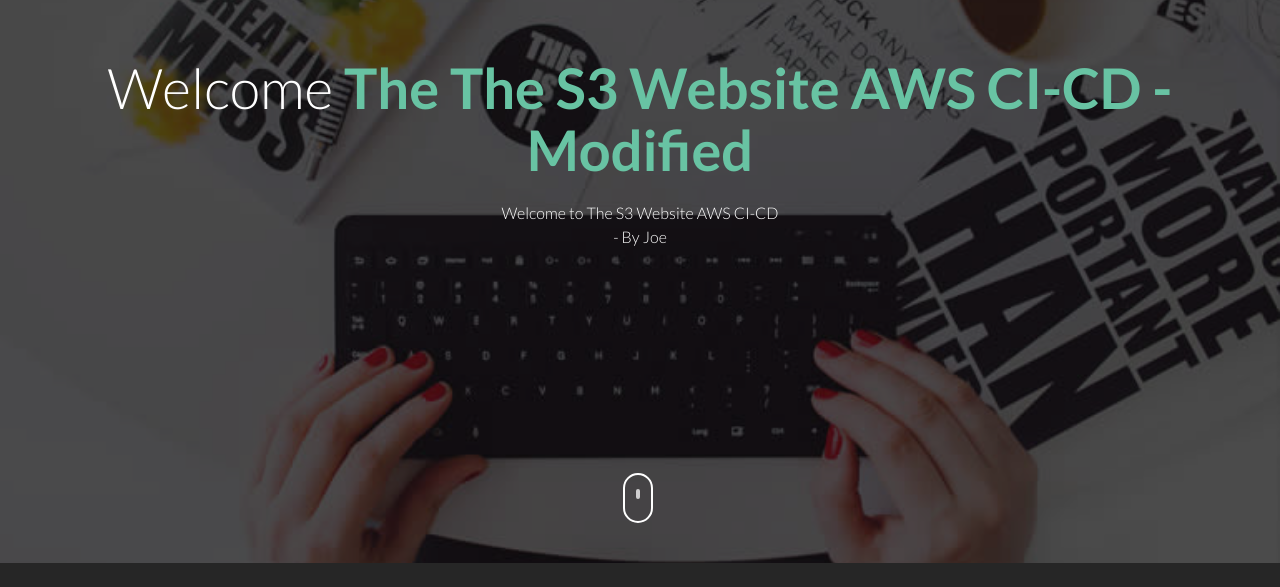
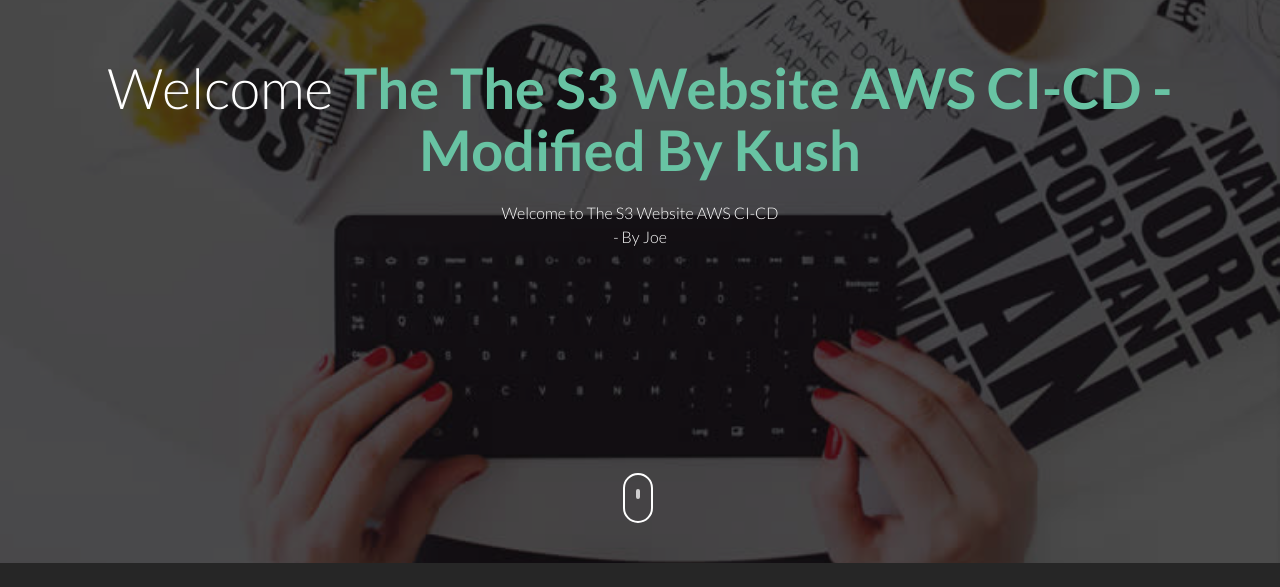
Before and after one commit to darjik/code-deploy-website, a plain HTML site: page index.html in a window 1280 px wide. Shown: the part 237-824 px from the top of the page. Drawn offline with Linux system fonts and the light colour scheme.

Commit message:
Update index.html

```diff
--- a/index.html
+++ b/index.html
@@ -39,7 +39,7 @@
 				<div class="col-md-12 text-center st-header-content">
 					<div class="logo"><a href=""><img src="images/logo.png" alt=""></a></div>
 					<div class="st-header-title">
-						<h2>Welcome <span>The The S3 Website AWS CI-CD - Modified </span></h2>
+						<h2>Welcome <span>The The S3 Website AWS CI-CD - Modified By Kush</span></h2>
 						<p>Welcome to The S3 Website AWS CI-CD <br /> - By Joe </p>
 					</div>
 				</div>
```
